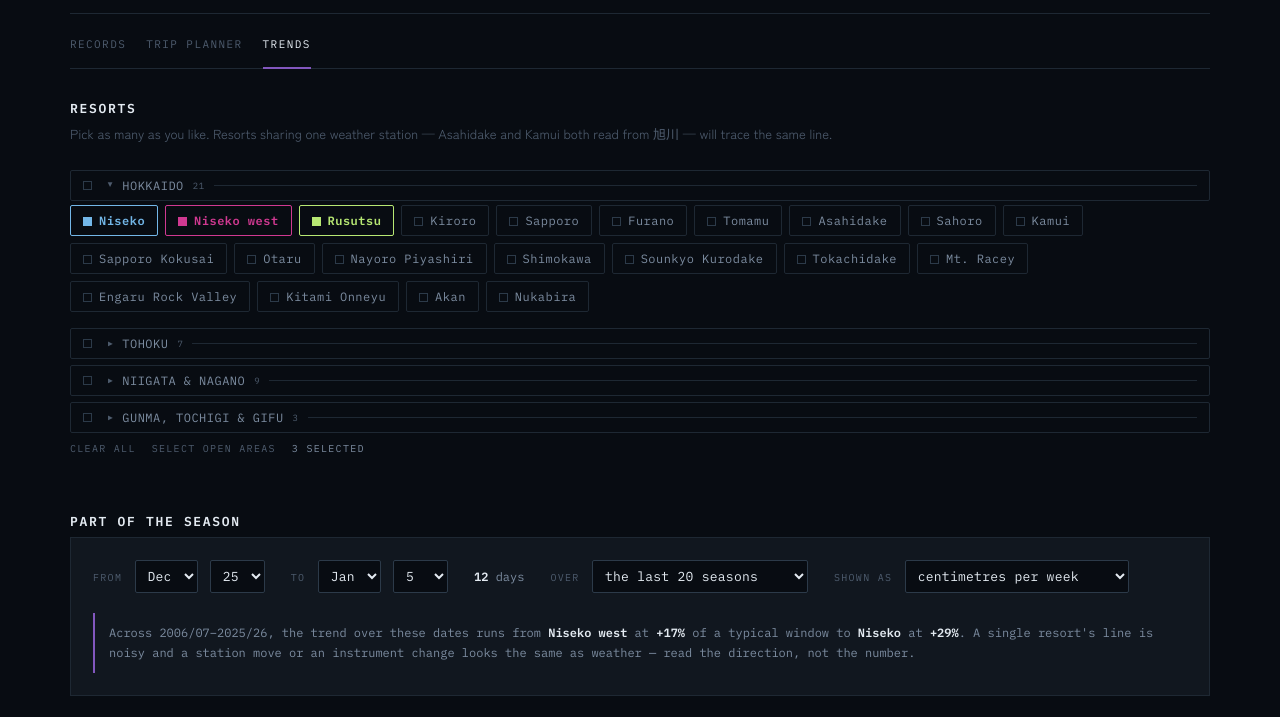
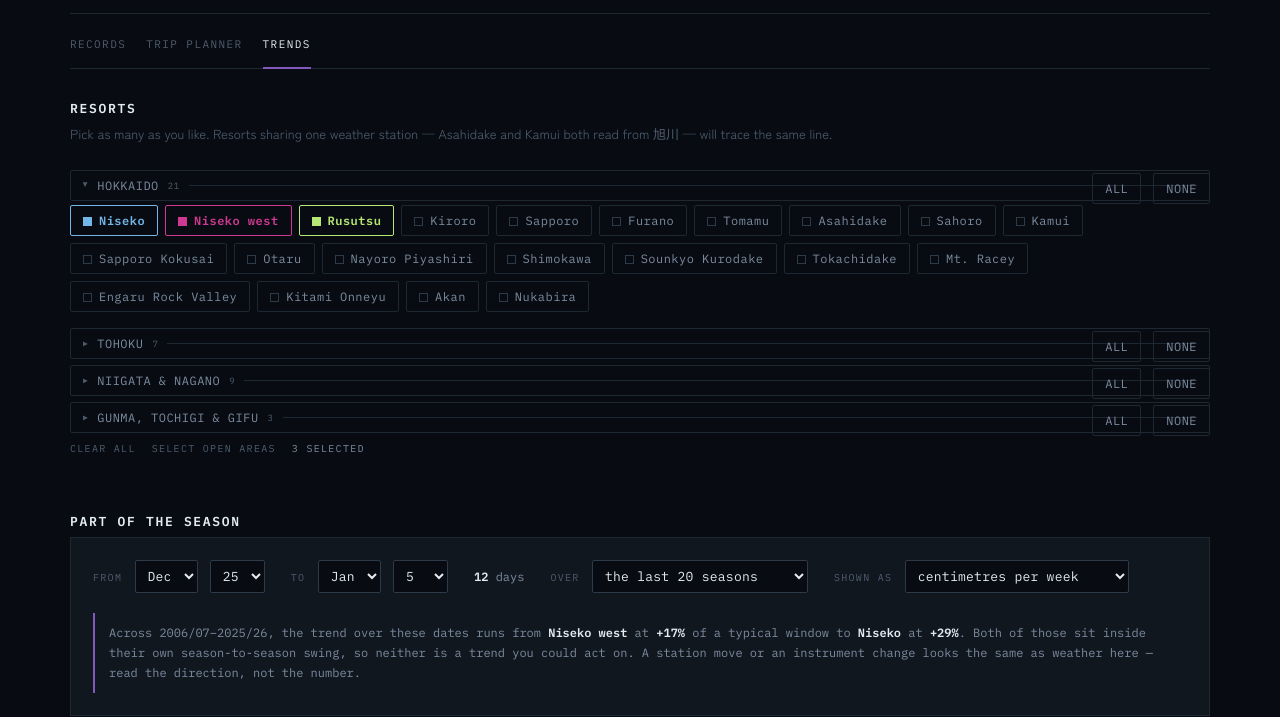
Before and after one commit to billcchung/japan-snowfall, a plain HTML site: page trends.html in a window 1280 px wide. Shown: the part 114-831 px from the top of the page. Drawn offline with Linux system fonts and the light colour scheme.

Commit message:
Fix the chart controls, add per-area select, qualify trend claims
Show all, Hide all and Spread stopped working on the planner. Their handlers
were wired inside buildPicker, which moved to site.js when the pages split,
and the Spread control does not exist on the trends page so it could not go
with them. They are back on the page that owns them.

Each region now carries its own All and None. They work whether the region is
open or shut, and All expands it — selecting eleven resorts you cannot see is
not obviously an improvement. The records page picks one resort at a time and
correctly gets none of this.

The checkbox marker was styled onto every button inside the picker, so the
region headers and their new All/None controls grew checkboxes implying they
were selectable resorts. Scoped to .pgbody.

Trend percentages are now qualified against the noise they sit in. Nekoma /
Alts over 25 Dec - 5 Jan reported a -100% trend, arithmetically true and
meaningless: that window swings between 5cm and 165cm around a 76cm median,
so the fitted change is smaller than the season-to-season scatter. Where the
fit is inside one standard deviation the page says so outright rather than
leaving a confident-looking number to be read as fact. Over Dec-Mar across 73
seasons, where the signal is real, the caveat correctly does not appear.

Co-Authored-By: Claude Fable 5 <noreply@anthropic.com>

```diff
--- a/site.css
+++ b/site.css
@@ -31,12 +31,12 @@ h1 .ja{display:inline;font-size:.5em;font-weight:500;color:var(--mute);
 
 /* ---------- resort picker ---------- */
 .picker{margin:26px 0 8px}
-.pgroup{display:block;margin-bottom:6px}
+.pgroup{display:block;margin-bottom:6px;position:relative}
 .pghead{
   display:flex;align-items:center;gap:9px;width:100%;background:none;border:0;
   padding:5px 0;cursor:pointer;text-align:left;
   font-family:var(--mono);font-size:10px;letter-spacing:.13em;
-  text-transform:uppercase;color:var(--mute)
+  text-transform:uppercase;color:var(--mute);padding-right:82px
 }
 .pghead:hover{color:var(--ice)}
 .pghead:focus-visible{outline:2px solid var(--s3);outline-offset:2px}
@@ -45,7 +45,15 @@ h1 .ja{display:inline;font-size:.5em;font-weight:500;color:var(--mute);
 .pghead .n{color:var(--dim);letter-spacing:.06em;font-size:9px}
 .pghead .rule{flex:1;height:1px;background:var(--edge)}
 .pgbody{display:flex;flex-wrap:wrap;gap:7px;padding:4px 0 10px}
-.pghead[aria-expanded=false] + .pgbody{display:none}
+/* .pgacts sits between the header and the body, so this needs ~ not +. */
+.pghead[aria-expanded=false] ~ .pgbody{display:none}
+.pgacts{position:absolute;top:3px;right:0;display:flex;gap:12px}
+.pgacts button{
+  background:none;border:0;padding:2px 0;cursor:pointer;color:var(--dim);
+  font-family:var(--mono);font-size:9px;letter-spacing:.12em;text-transform:uppercase
+}
+.pgacts button:hover{color:var(--ice)}
+.pgacts button:focus-visible{outline:2px solid var(--s3);outline-offset:2px}
 .picker button{
   font-family:var(--mono);font-size:12px;letter-spacing:.04em;
   background:transparent;color:var(--mute);border:1px solid var(--edge);
--- a/site.js
+++ b/site.js
@@ -110,6 +110,7 @@ function buildPicker(){
       "workflow to fill in the rest.";
   }
   const nav = el("picker");
+  const multi = !!el("clear");          // records page picks one at a time
   const multiCountry = Object.keys(GROUPS).length > 1;
   let firstArea = true;
   for(const country in GROUPS){
@@ -142,14 +143,35 @@ function buildPicker(){
         btn.onclick = () => toggle(k);
         body.appendChild(btn);
       });
-      g.append(head, body);
+      g.append(head);
+      if(multi){
+        const acts = document.createElement("span");
+        acts.className = "pgacts";
+        const all = document.createElement("button");
+        all.type = "button"; all.textContent = "All";
+        all.onclick = () => {
+          ks.forEach(k => { if(!picked.includes(k)) picked.push(k); });
+          head.setAttribute("aria-expanded", "true");   // show what was just picked
+          renderPage();
+        };
+        const none = document.createElement("button");
+        none.type = "button"; none.textContent = "None";
+        none.onclick = () => {
+          picked = picked.filter(k => !ks.includes(k));
+          renderPage();
+        };
+        acts.append(all, none);
+        g.append(acts);
+      }
+      g.append(body);
       nav.appendChild(g);
     }
   }
+  if(!multi) return;
   el("clear").onclick = () => { picked = []; renderPage(); };
   const areaAll = el("area-all");
   if(areaAll) areaAll.onclick = () => {
-    nav.querySelectorAll('.pghead[aria-expanded=true] + .pgbody button').forEach(b => {
+    nav.querySelectorAll('.pghead[aria-expanded=true] ~ .pgbody button').forEach(b => {
       if(!picked.includes(b.dataset.k)) picked.push(b.dataset.k);
     });
     renderPage();
--- a/trends.html
+++ b/trends.html
@@ -16,12 +16,14 @@
 <link rel="stylesheet" href="site.css">
 <style>
 /* ---------- multi-select picker ---------- */
-.picker button::before{
+/* Scoped to .pgbody: the area headers and their All/None controls are buttons
+   too, and a checkbox on them would imply they are selectable resorts. */
+.pgbody button::before{
   content:"";display:inline-block;width:7px;height:7px;margin-right:7px;
   border:1px solid var(--edge2);vertical-align:middle;background:transparent
 }
-.picker button[aria-pressed=true]::before{background:currentColor;border-color:currentColor}
-.picker button[aria-pressed=true]{
+.pgbody button[aria-pressed=true]::before{background:currentColor;border-color:currentColor}
+.pgbody button[aria-pressed=true]{
   background:transparent;color:var(--ice);font-weight:600;
   border-color:var(--swatch,var(--ice))
 }
@@ -318,8 +320,11 @@ async function renderPage(){
     const sx = s.rows.reduce((t,_,i)=>t+i,0), sy = s.rows.reduce((t,r)=>t+r.total,0);
     const sxx = s.rows.reduce((t,_,i)=>t+i*i,0), sxy = s.rows.reduce((t,r,i)=>t+i*r.total,0);
     const den = n*sxx - sx*sx, slope = den ? (n*sxy - sx*sy)/den : 0;
-    return {name:s.name, change: slope*(n-1), pct: s.avg ? slope*(n-1)/s.avg*100 : 0,
-            first:s.rows[0].y, last:s.rows[n-1].y};
+    const change = slope*(n-1);
+    // A fitted change smaller than the season-to-season swing is not a trend
+    // anyone could act on, however confident the percentage looks.
+    return {name:s.name, change, pct: s.avg ? change/s.avg*100 : 0,
+            noisy: Math.abs(change) < s.sd, first:s.rows[0].y, last:s.rows[n-1].y};
   }).sort((x,y) => x.pct - y.pct);
   const low = moved[0], high = moved[moved.length-1];
   const say = m => `${m.pct > 0 ? "+" : ""}${Math.round(m.pct)}%`;
@@ -327,11 +332,17 @@ async function renderPage(){
   el("verdict").innerHTML = moved.length === 1
     ? `Across ${span}, <b>${low.name}</b> has moved ${low.change < 0 ? "down" : "up"} about `
       + `<b>${Math.abs(Math.round(low.change))}cm</b> over these dates, `
-      + `${say(low)} of a typical window.`
+      + `${say(low)} of a typical window`
+      + (low.noisy ? ` — inside its own season-to-season swing, so not a trend to act on.`
+                   : `.`)
     : `Across ${span}, the trend over these dates runs from <b>${low.name}</b> at `
       + `<b>${say(low)}</b> of a typical window to <b>${high.name}</b> at <b>${say(high)}</b>. `
-      + `A single resort's line is noisy and a station move or an instrument change looks `
-      + `the same as weather — read the direction, not the number.`;
+      + (low.noisy || high.noisy
+          ? `Both of those sit inside their own season-to-season swing, so neither is a `
+            + `trend you could act on. `
+          : ``)
+      + `A station move or an instrument change looks the same as weather here — read the `
+      + `direction, not the number.`;
 }
 
 el("showall").onclick = () => { hidden.clear(); renderPage(); };
```
Also changed, not shown: plan-template.html (+15 -3 lines), plan.html (+15 -3 lines), trends-template.html (+19 -8 lines).
